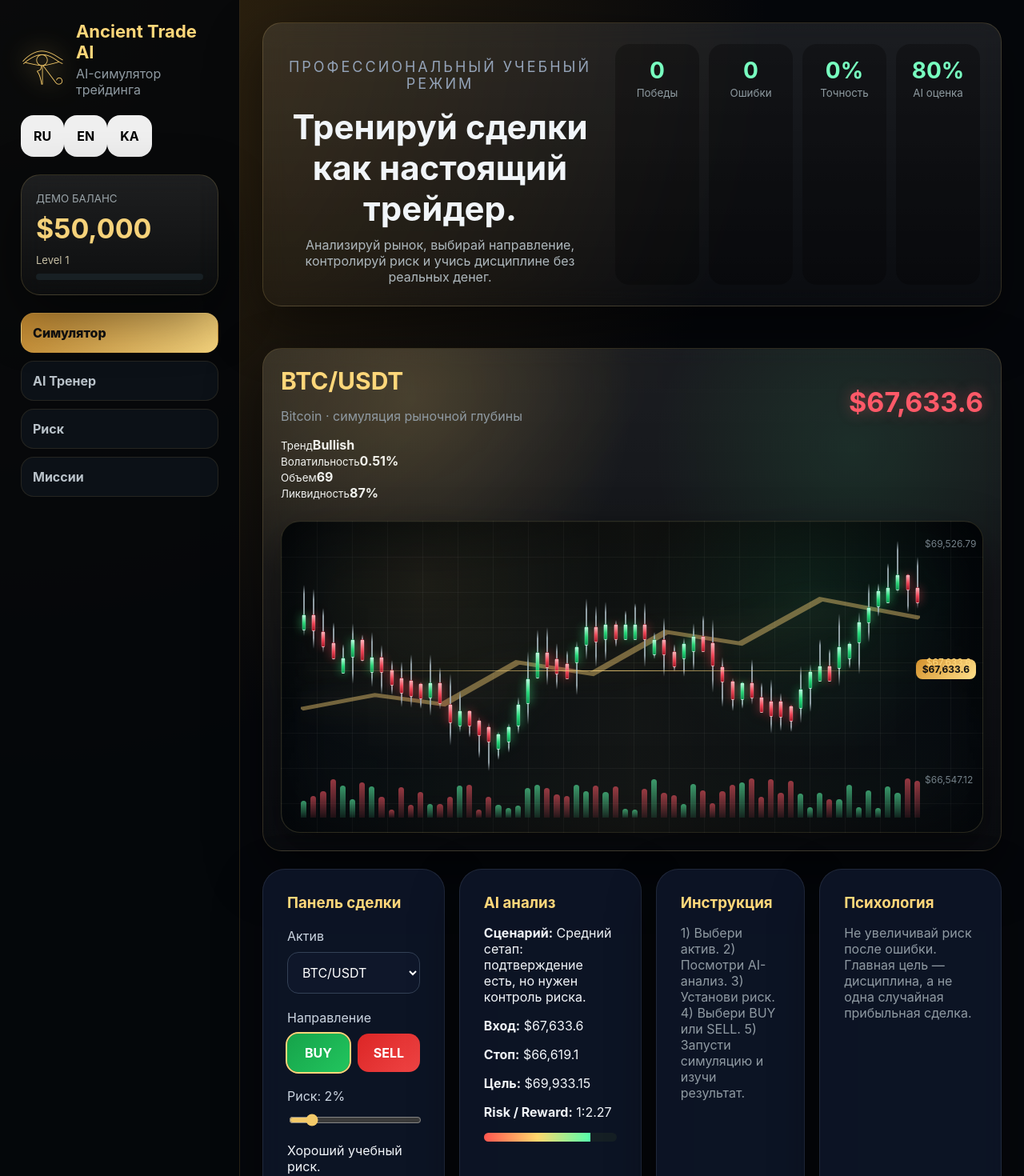
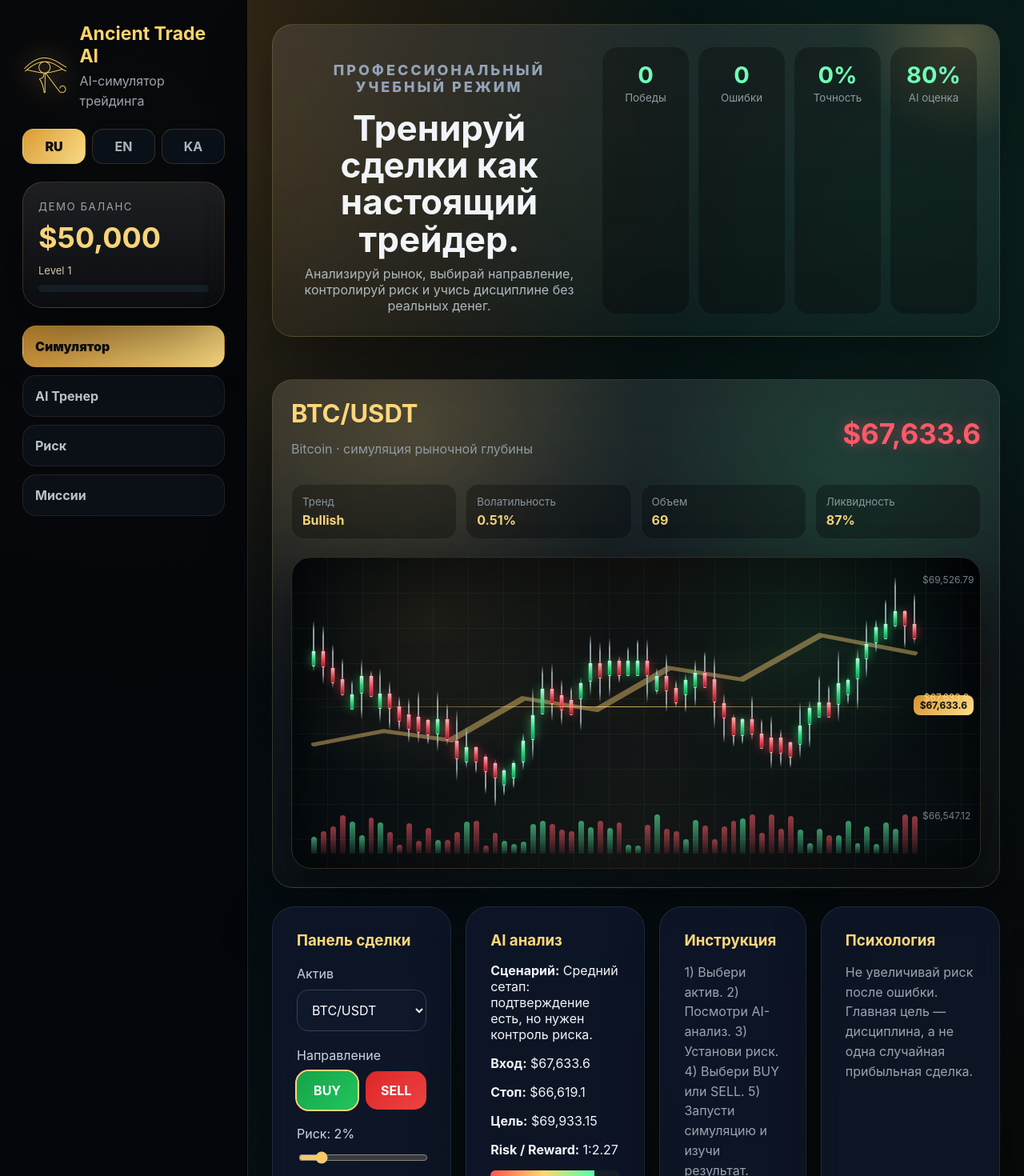
Before and after one commit to vaxo1971-cpu/AncientTradeAI, a React (Vite) app in the folder frontend/: page / in a window 1280 px wide. Shown: the top 1470 px of the page at 80% size. Built offline with nearby package versions, Linux system fonts and the light colour scheme.

Commit message:
Update App.css

```diff
--- a/frontend/src/App.css
+++ b/frontend/src/App.css
@@ -4,18 +4,19 @@
 
 body {
   margin: 0;
-  background: #05070b;
-  color: #f4efe2;
+  background: #030509;
+  color: #f6efe1;
   font-family: Inter, Arial, sans-serif;
 }
 
 .game {
   min-height: 100vh;
   display: grid;
-  grid-template-columns: 300px 1fr;
+  grid-template-columns: 310px 1fr;
   background:
-    radial-gradient(circle at top left, #3a2a10, #05070b 42%),
-    linear-gradient(135deg, #05070b, #0c1416);
+    radial-gradient(circle at 12% 8%, rgba(221, 164, 63, 0.28), transparent 34%),
+    radial-gradient(circle at 88% 12%, rgba(42, 255, 163, 0.1), transparent 30%),
+    linear-gradient(135deg, #030509, #071015 55%, #090603);
 }
 
 button,
@@ -25,9 +26,9 @@ input {
 }
 
 .sidebar {
-  padding: 26px;
-  background: rgba(5, 7, 11, 0.9);
-  border-right: 1px solid rgba(219, 174, 82, 0.18);
+  padding: 28px;
+  background: rgba(4, 6, 10, 0.92);
+  border-right: 1px solid rgba(255, 213, 112, 0.16);
   display: flex;
   flex-direction: column;
   gap: 22px;
@@ -40,66 +41,90 @@ input {
 }
 
 .logo span {
-  font-size: 44px;
-  color: #f3c969;
-  text-shadow: 0 0 30px rgba(243, 201, 105, 0.8);
+  font-size: 46px;
+  color: #ffd46d;
+  text-shadow: 0 0 34px rgba(255, 212, 109, 0.85);
 }
 
 .logo h1 {
-  font-size: 22px;
+  font-size: 23px;
   margin: 0;
-  color: #ffd77a;
+  color: #ffd46d;
 }
 
 .logo p,
 .muted {
-  margin: 4px 0 0;
-  color: #8f9aa2;
+  margin: 5px 0 0;
+  color: #99a5ad;
+  line-height: 1.55;
+}
+
+.language-switch {
+  display: grid;
+  grid-template-columns: repeat(3, 1fr);
+  gap: 8px;
+}
+
+.language-switch button {
+  border: 1px solid rgba(255, 215, 122, 0.16);
+  background: #0b1118;
+  color: #aeb8bd;
+  border-radius: 14px;
+  padding: 11px;
+  cursor: pointer;
+}
+
+.language-switch .lang-on {
+  background: linear-gradient(135deg, #d99a32, #ffe28b);
+  color: #111;
+  font-weight: 900;
 }
 
 .profile-card,
 .card,
 .terminal,
 .hero {
-  background: linear-gradient(180deg, rgba(255,255,255,.09), rgba(255,255,255,.025));
+  background: linear-gradient(180deg, rgba(255, 255, 255, 0.095), rgba(255, 255, 255, 0.025));
   border: 1px solid rgba(255, 215, 122, 0.16);
-  box-shadow: 0 25px 70px rgba(0, 0, 0, 0.45);
-  border-radius: 24px;
-  backdrop-filter: blur(14px);
+  box-shadow: 0 28px 80px rgba(0, 0, 0, 0.48);
+  border-radius: 26px;
+  backdrop-filter: blur(16px);
 }
 
 .profile-card {
-  padding: 18px;
+  padding: 19px;
 }
 
 .profile-card small {
   color: #9aa4a9;
+  letter-spacing: 1.5px;
 }
 
 .profile-card strong {
   display: block;
-  font-size: 34px;
+  font-size: 36px;
   margin: 8px 0;
-  color: #f6d27a;
+  color: #f8d47a;
 }
 
 .xp span {
   font-size: 13px;
-  color: #c8c0a6;
+  color: #d2c7a6;
 }
 
 .xp div {
-  height: 8px;
-  background: #182024;
+  height: 9px;
+  background: #151e25;
   border-radius: 99px;
-  margin-top: 8px;
+  margin-top: 9px;
   overflow: hidden;
 }
 
 .xp i {
   display: block;
   height: 100%;
-  background: linear-gradient(90deg, #d4922e, #ffe08a);
+  background: linear-gradient(90deg, #c87b22, #ffe28b);
+  box-shadow: 0 0 18px rgba(255, 210, 102, 0.45);
 }
 
 .menu {
@@ -108,52 +133,68 @@ input {
 }
 
 .menu button {
-  padding: 14px;
+  padding: 15px;
   border: 1px solid rgba(255, 215, 122, 0.1);
-  background: #0c1117;
+  background: #0a1016;
   color: #b9c2c9;
-  border-radius: 16px;
+  border-radius: 17px;
   text-align: left;
+  cursor: pointer;
 }
 
 .menu .selected {
-  background: linear-gradient(135deg, #bd842d, #f5d47e);
-  color: #111;
-  font-weight: 800;
+  background: linear-gradient(135deg, #bd842d, #f6d780);
+  color: #101010;
+  font-weight: 900;
 }
 
 .disclaimer {
   margin-top: auto;
-  padding: 15px;
-  border-radius: 18px;
+  padding: 16px;
+  border-radius: 19px;
   background: rgba(255, 200, 80, 0.08);
-  color: #e5c56d;
+  color: #e6c872;
   font-size: 13px;
+  line-height: 1.55;
 }
 
 .dashboard {
-  padding: 28px;
+  padding: 30px;
   display: grid;
-  gap: 22px;
+  gap: 23px;
 }
 
 .hero {
   display: flex;
   justify-content: space-between;
   gap: 24px;
-  padding: 26px;
+  padding: 28px;
+  overflow: hidden;
+  position: relative;
+}
+
+.hero::after {
+  content: "";
+  position: absolute;
+  width: 280px;
+  height: 280px;
+  right: -90px;
+  top: -120px;
+  background: radial-gradient(circle, rgba(255, 214, 111, 0.22), transparent 65%);
 }
 
 .eyebrow {
   letter-spacing: 3px;
   color: #f2c86d;
   font-size: 12px;
+  font-weight: 800;
 }
 
 .hero h2 {
-  font-size: 42px;
+  font-size: 44px;
   margin: 0 0 10px;
-  max-width: 760px;
+  max-width: 780px;
+  line-height: 1.05;
 }
 
 .hero span {
@@ -163,20 +204,21 @@ input {
 .stats {
   display: flex;
   gap: 12px;
+  z-index: 2;
 }
 
 .stats div {
-  min-width: 105px;
-  padding: 16px;
-  border-radius: 18px;
-  background: rgba(0, 0, 0, 0.28);
+  min-width: 108px;
+  padding: 17px;
+  border-radius: 19px;
+  background: rgba(0, 0, 0, 0.3);
   text-align: center;
 }
 
 .stats b {
   display: block;
-  font-size: 28px;
-  color: #78ffc0;
+  font-size: 29px;
+  color: #70ffb7;
 }
 
 .stats small {
@@ -184,8 +226,8 @@ input {
 }
 
 .terminal {
-  padding: 22px;
-  min-height: 520px;
+  padding: 23px;
+  min-height: 530px;
   position: relative;
   overflow: hidden;
 }
@@ -195,21 +237,26 @@ input {
   position: absolute;
   inset: 0;
   background:
-    radial-gradient(circle at 20% 10%, rgba(255,215,122,.16), transparent 30%),
-    radial-gradient(circle at 80% 20%, rgba(68,255,154,.09), transparent 28%);
+    radial-gradient(circle at 20% 10%, rgba(255, 215, 122, 0.16), transparent 30%),
+    radial-gradient(circle at 80% 20%, rgba(68, 255, 154, 0.09), transparent 28%);
   pointer-events: none;
 }
 
-.terminal-head {
+.terminal-head,
+.market-strip,
+.pro-chart {
   position: relative;
   z-index: 2;
+}
+
+.terminal-head {
   display: flex;
   justify-content: space-between;
   align-items: center;
 }
 
 .terminal-head h3 {
-  font-size: 30px;
+  font-size: 31px;
   margin: 0;
   color: #ffd77a;
 }
@@ -219,37 +266,59 @@ input {
 }
 
 .terminal-head strong {
-  font-size: 34px;
+  font-size: 35px;
 }
 
 .price-up {
   color: #63ffad;
-  text-shadow: 0 0 18px rgba(99, 255, 173, 0.4);
+  text-shadow: 0 0 18px rgba(99, 255, 173, 0.42);
 }
 
 .price-down {
   color: #ff5968;
-  text-shadow: 0 0 18px rgba(255, 89, 104, 0.4);
+  text-shadow: 0 0 18px rgba(255, 89, 104, 0.42);
+}
+
+.market-strip {
+  display: grid;
+  grid-template-columns: repeat(4, 1fr);
+  gap: 11px;
+  margin-top: 18px;
+}
+
+.market-strip div {
+  padding: 13px;
+  border-radius: 16px;
+  background: rgba(0, 0, 0, 0.28);
+  border: 1px solid rgba(255, 255, 255, 0.06);
+}
+
+.market-strip small {
+  display: block;
+  color: #87949c;
+  margin-bottom: 5px;
+}
+
+.market-strip b {
+  color: #f4d17b;
 }
 
 .pro-chart {
-  position: relative;
-  z-index: 2;
   height: 390px;
-  margin-top: 25px;
+  margin-top: 22px;
   padding: 22px 78px 58px 24px;
-  border-radius: 24px;
+  border-radius: 25px;
   overflow: hidden;
   border: 1px solid rgba(255, 215, 122, 0.14);
   background:
-    linear-gradient(rgba(255,255,255,.045) 1px, transparent 1px),
-    linear-gradient(90deg, rgba(255,255,255,.045) 1px, transparent 1px),
-    radial-gradient(circle at 20% 20%, rgba(255,215,122,.08), transparent 30%),
-    linear-gradient(180deg, rgba(3,8,12,.98), rgba(8,14,18,.82));
+    linear-gradient(rgba(255, 255, 255, 0.045) 1px, transparent 1px),
+    linear-gradient(90deg, rgba(255, 255, 255, 0.045) 1px, transparent 1px),
+    radial-gradient(circle at 20% 20%, rgba(255, 215, 122, 0.08), transparent 30%),
+    linear-gradient(180deg, rgba(3, 8, 12, 0.98), rgba(8, 14, 18, 0.82));
   background-size: 44px 44px, 44px 44px, auto, auto;
   box-shadow:
-    inset 0 0 90px rgba(0,0,0,.62),
-    0 24px 60px rgba(0,0,0,.42);
+    inset 0 0 95px rgba(0, 0, 0, 0.64),
+    0 24px 60px rgba(0, 0, 0, 0.42);
 }
 
 .pro-chart::before {
@@ -257,8 +326,8 @@ input {
   position: absolute;
   inset: 0;
   background:
-    linear-gradient(90deg, transparent 0%, rgba(255,215,122,.05) 50%, transparent 100%),
-    radial-gradient(circle at 75% 25%, rgba(68,255,154,.08), transparent 28%);
+    linear-gradient(90deg, transparent 0%, rgba(255, 215, 122, 0.05) 50%, transparent 100%),
+    radial-gradient(circle at 75% 25%, rgba(68, 255, 154, 0.08), transparent 28%);
   pointer-events: none;
 }
 
@@ -288,8 +357,8 @@ input {
   top: 48%;
   height: 1px;
   z-index: 4;
-  background: linear-gradient(90deg, transparent, rgba(255,215,122,.8), transparent);
-  box-shadow: 0 0 20px rgba(255,215,122,.25);
+  background: linear-gradient(90deg, transparent, rgba(255, 215, 122, 0.8), transparent);
+  box-shadow: 0 0 20px rgba(255, 215, 122, 0.25);
 }
 
 .price-line b {
@@ -338,7 +407,7 @@ input {
   position: relative;
   flex: 1;
   min-width: 6px;
-  animation: candleIn .55s ease both;
+  animation: candleIn 0.55s ease both;
 }
 
 .wick-pro {
@@ -348,7 +417,7 @@ input {
   transform: translateX(-50%);
   border-radius: 99px;
   background: linear-gradient(180deg, transparent, #9faeb6 18%, #9faeb6 82%, transparent);
-  opacity: .9;
+  opacity: 0.9;
 }
 
 .body-pro {
@@ -358,7 +427,7 @@ input {
   min-height: 7px;
   transform: translateX(-50%);
   border-radius: 5px;
-  border: 1px solid rgba(255,255,255,.18);
+  border: 1px solid rgba(255, 255, 255, 0.18);
 }
 
 .body-pro::after {
@@ -367,21 +436,21 @@ input {
   inset: 2px 3px auto 3px;
   height: 35%;
   border-radius: 99px;
-  background: rgba(255,255,255,.22);
+  background: rgba(255, 255, 255, 0.22);
 }
 
 .bull {
   background: linear-gradient(180deg, #b7ffe0, #22d978 55%, #0d9c54);
   box-shadow:
-    0 0 12px rgba(68,255,154,.58),
-    0 0 28px rgba(68,255,154,.18);
+    0 0 12px rgba(68, 255, 154, 0.58),
+    0 0 28px rgba(68, 255, 154, 0.18);
 }
 
 .bear {
   background: linear-gradient(180deg, #ffb0b8, #ef4355 55%, #aa1727);
   box-shadow:
-    0 0 12px rgba(255,77,93,.58),
-    0 0 28px rgba(255,77,93,.18);
+    0 0 12px rgba(255, 77, 93, 0.58),
+    0 0 28px rgba(255, 77, 93, 0.18);
 }
 
 .volume-layer {
@@ -394,7 +463,7 @@ input {
   align-items: end;
   gap: 5px;
   z-index: 3;
-  opacity: .82;
+  opacity: 0.82;
 }
 
 .volume {
@@ -404,18 +473,19 @@ input {
 }
 
 .bull-volume {
-  background: linear-gradient(180deg, rgba(93,255,174,.7), rgba(93,255,174,.12));
+  background: linear-gradient(180deg, rgba(93, 255, 174, 0.7), rgba(93, 255, 174, 0.12));
 }
 
 .bear-volume {
-  background: linear-gradient(180deg, rgba(255,89,104,.7), rgba(255,89,104,.12));
+  background: linear-gradient(180deg, rgba(255, 89, 104, 0.7), rgba(255, 89, 104, 0.12));
 }
 
 @keyframes candleIn {
   from {
     opacity: 0;
-    transform: translateY(18px) scaleY(.9);
+    transform: translateY(18px) scaleY(0.9);
   }
+
   to {
     opacity: 1;
     transform: translateY(0) scaleY(1);
@@ -424,12 +494,12 @@ input {
 
 .grid {
   display: grid;
-  grid-template-columns: 1.1fr 1.1fr .9fr 1.1fr;
+  grid-template-columns: 1.1fr 1.1fr 0.9fr 1.1fr;
   gap: 18px;
 }
 
 .card {
-  padding: 20px;
+  padding: 21px;
 }
 
 .card h3 {
@@ -446,7 +516,7 @@ label {
 select {
   width: 100%;
   padding: 14px;
-  border-radius: 14px;
+  border-radius: 15px;
   background: #070d12;
   color: white;
   border: 1px solid #22313a;
@@ -461,7 +531,7 @@ select {
 .split button,
 .execute {
   border: 0;
-  border-radius: 14px;
+  border-radius: 15px;
   padding: 14px;
   cursor: pointer;
 }
@@ -486,6 +556,7 @@ select {
   background: linear-gradient(135deg, #e3a137, #ffe08a);
   color: #111;
   font-weight: 900;
+  box-shadow: 0 14px 28px rgba(255, 208, 105, 0.2);
 }
 
 input[type="range"] {
@@ -493,8 +564,16 @@ input[type="range"] {
   accent-color: #f3c969;
 }
 
+.risk-good {
+  color: #63ffad;
+}
+
+.risk-bad {
+  color: #ff5968;
+}
+
 .score {
-  height: 11px;
+  height: 12px;
   border-radius: 99px;
   background: #151f24;
   overflow: hidden;
@@ -509,13 +588,15 @@ input[type="range"] {
 .mission {
   font-size: 22px;
   color: #fff;
+  line-height: 1.35;
 }
 
 .trade {
   display: flex;
   justify-content: space-between;
-  border-bottom: 1px solid rgba(255,255,255,.08);
+  border-bottom: 1px solid rgba(255, 255, 255, 0.08);
   padding: 10px 0;
+  gap: 12px;
 }
 
 .positive {
@@ -526,7 +607,7 @@ input[type="range"] {
   color: #ff5968;
 }
 
-@media (max-width: 1000px) {
+@media (max-width: 1100px) {
   .game {
     grid-template-columns: 1fr;
   }
@@ -547,6 +628,10 @@ input[type="range"] {
     flex-wrap: wrap;
   }
 
+  .market-strip {
+    grid-template-columns: repeat(2, 1fr);
+  }
+
   .pro-chart {
     padding-right: 58px;
   }
@@ -564,3 +649,35 @@ input[type="range"] {
     width: 44px;
   }
 }
+
+@media (max-width: 620px) {
+  .dashboard,
+  .sidebar {
+    padding: 18px;
+  }
+
+  .hero h2 {
+    font-size: 32px;
+  }
+
+  .terminal-head {
+    align-items: flex-start;
+    flex-direction: column;
+  }
+
+  .terminal-head strong {
+    font-size: 28px;
+  }
+
+  .market-strip {
+    grid-template-columns: 1fr;
+  }
+
+  .candlestick-layer {
+    gap: 3px;
+  }
+
+  .body-pro {
+    width: 80%;
+  }
+}
```
